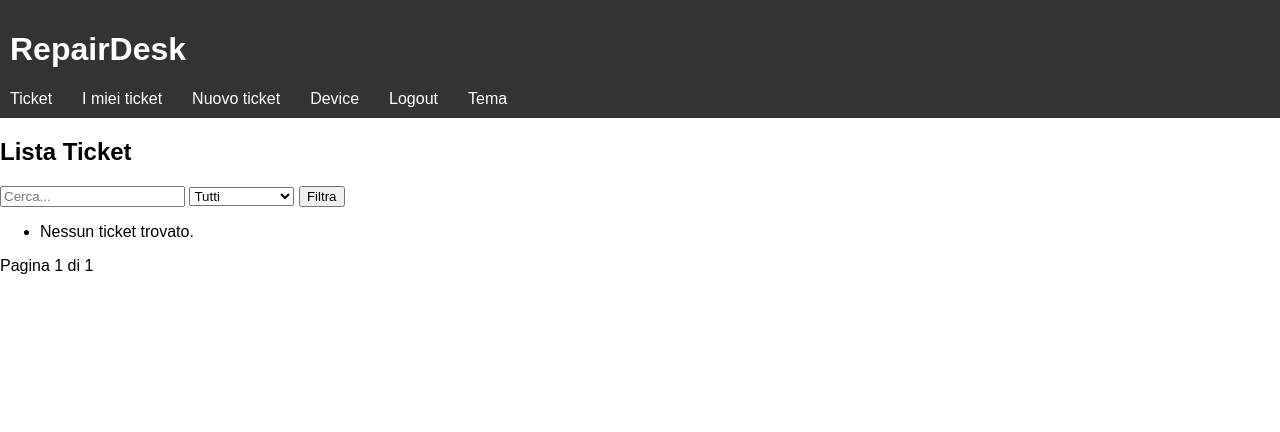
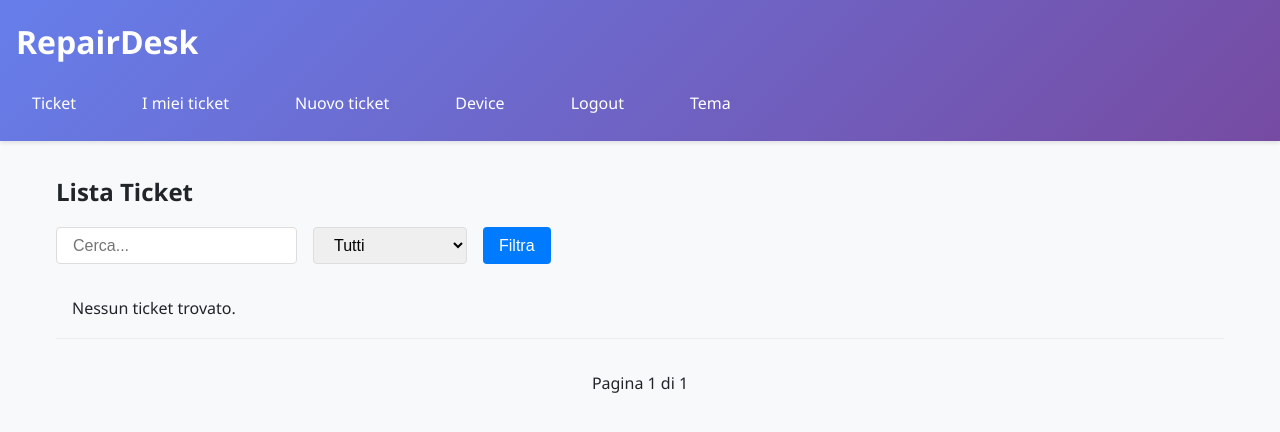
Before and after one commit to Riccardo-vi/webApp-Django, a Django app: page /tickets/ in a window 1280 px wide. Shown: the top 432 px of the page. Run offline with Django 4.2, Linux system fonts and the light colour scheme; a user stored in the database is signed in; data comes from the database, SQL or seed files in the repository.

Commit message:
Update style.css
css e fav

```diff
--- a/core/static/css/style.css
+++ b/core/static/css/style.css
@@ -28,3 +28,163 @@ nav.navbar a {
     text-decoration: none;
     color: inherit;
 }
+/* Colori migliorati */
+:root {
+  --primary: #007bff;
+  --secondary: #6c757d;
+  --danger: #dc3545;
+  --success: #28a745;
+  --bg-light: #f8f9fa;
+  --text-dark: #212529;
+}
+
+* {
+  margin: 0;
+  padding: 0;
+  box-sizing: border-box;
+}
+
+body {
+  font-family: 'Segoe UI', Tahoma, sans-serif;
+  line-height: 1.6;
+  color: var(--text-dark);
+  background-color: var(--bg-light);
+}
+
+header {
+  background: linear-gradient(135deg, #667eea 0%, #764ba2 100%);
+  color: white;
+  padding: 1rem;
+  box-shadow: 0 2px 4px rgba(0,0,0,0.1);
+}
+
+header h1 {
+  margin: 0 0 1rem 0;
+  font-size: 2rem;
+}
+
+header a {
+  color: white;
+  text-decoration: none;
+}
+
+/* Navbar */
+nav.navbar {
+  display: flex;
+  gap: 1.5rem;
+  align-items: center;
+  flex-wrap: wrap;
+}
+
+nav.navbar a {
+  color: white;
+  text-decoration: none;
+  padding: 0.5rem 1rem;
+  border-radius: 4px;
+  transition: background 0.3s;
+}
+
+nav.navbar a:hover {
+  background: rgba(255,255,255,0.2);
+}
+
+/* Main content */
+main {
+  max-width: 1200px;
+  margin: 2rem auto;
+  padding: 0 1rem;
+}
+
+/* Dark mode */
+body.dark {
+  background-color: #1a1a1a;
+  color: #e0e0e0;
+}
+
+body.dark header {
+  background: linear-gradient(135deg, #2d3436 0%, #636e72 100%);
+}
+
+body.dark main {
+  background-color: #2d2d2d;
+  padding: 1.5rem;
+  border-radius: 8px;
+}
+
+form {
+  margin: 1rem 0;
+  display: flex;
+  gap: 1rem;
+  flex-wrap: wrap;
+}
+
+input, select, button {
+  padding: 0.5rem 1rem;
+  border: 1px solid #ddd;
+  border-radius: 4px;
+  font-size: 1rem;
+}
+
+button {
+  background: var(--primary);
+  color: white;
+  border: none;
+  cursor: pointer;
+  transition: background 0.3s;
+}
+
+button:hover {
+  background: #0056b3;
+}
+
+/* Pagination */
+.pagination {
+  display: flex;
+  gap: 1rem;
+  align-items: center;
+  justify-content: center;
+  margin: 2rem 0;
+}
+
+.pagination a {
+  padding: 0.5rem 1rem;
+  background: var(--primary);
+  color: white;
+  text-decoration: none;
+  border-radius: 4px;
+  transition: background 0.3s;
+}
+
+.pagination a:hover {
+  background: #0056b3;
+}
+
+/* Lists */
+ul {
+  list-style: none;
+  padding: 0;
+}
+
+li {
+  padding: 1rem;
+  border-bottom: 1px solid #eee;
+  transition: background 0.2s;
+}
+
+li:hover {
+  background: var(--bg-light);
+}
+
+body.dark li:hover {
+  background: #3d3d3d;
+}
+
+/* Links */
+a {
+  color: var(--primary);
+  text-decoration: none;
+}
+
+a:hover {
+  text-decoration: underline;
+}
```
